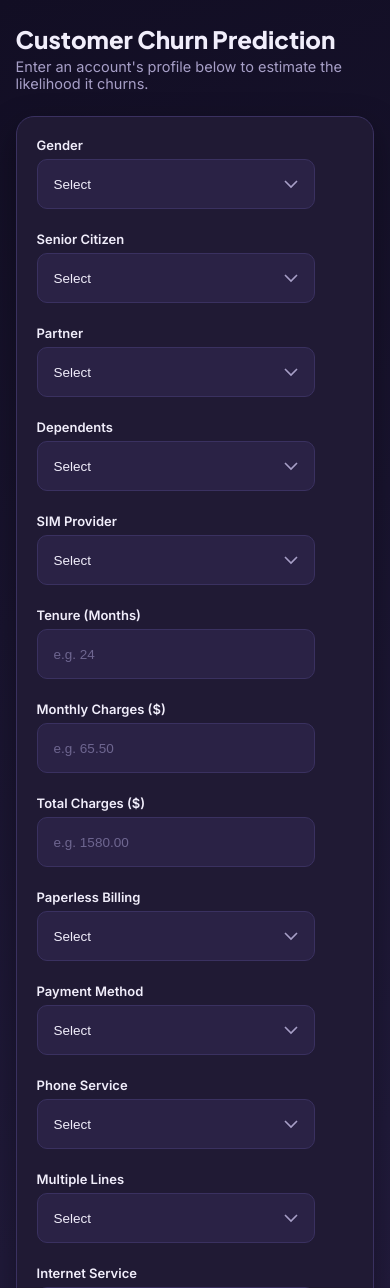
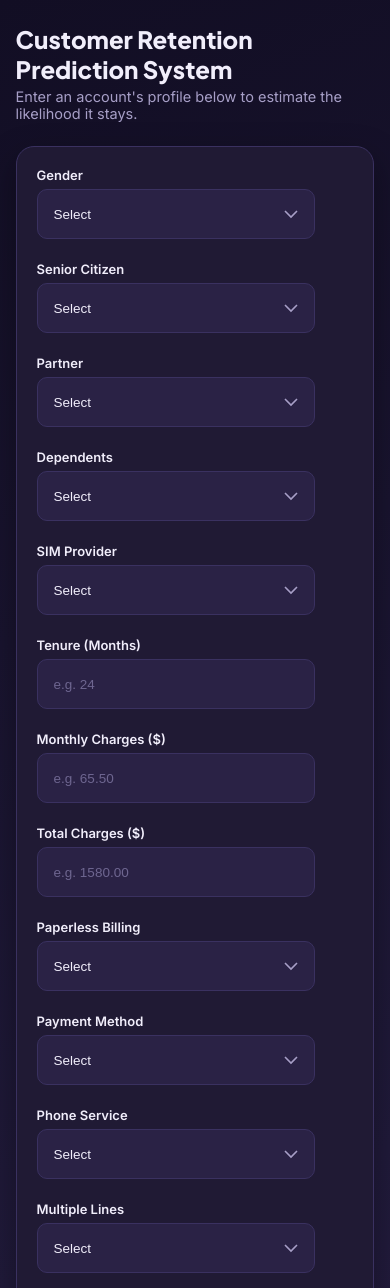
Before and after one commit to Tejasri0/AI_Powered_Customer_Churn_Prediction, a Flask app: page / in a window 390 px wide. Shown: the top 1288 px of the page. Run offline with Flask 3, Linux system fonts and the light colour scheme; parts of the project's set-up code (start-up, migrations or seed data) failed here and were passed over.

Commit message:
Update index.html
Updated the HTML structure and styling for the customer churn prediction form, including changes to the title and form fields.

```diff
--- a/templates/index.html
+++ b/templates/index.html
@@ -3,7 +3,7 @@
 <head>
 <meta charset="UTF-8">
 <meta name="viewport" content="width=device-width, initial-scale=1.0">
-<title>Customer Churn Prediction</title>
+<title>Customer Retention Prediction System</title>
 <link rel="preconnect" href="https://fonts.googleapis.com">
 <link href="https://fonts.googleapis.com/css2?family=Inter:wght@400;500;600&family=Plus+Jakarta+Sans:wght@700;800&display=swap" rel="stylesheet">
 
@@ -34,10 +34,9 @@
         justify-content: center;
     }
 
-
     .wrap {
         width: 80vw;
-        height: 80vh;
+        min-height: 80vh;
         display: flex;
         flex-direction: column;
     }
@@ -50,9 +49,7 @@
     }
     header p { color: var(--muted); font-size: 14.5px; margin-top: 4px; }
 
-
     .card {
-        flex: 1;
         display: flex;
         flex-direction: column;
         background: var(--card);
@@ -60,15 +57,15 @@
         border-radius: 18px;
         padding: 30px 34px;
         box-shadow: 0 12px 32px rgba(0,0,0,0.35);
-        min-height: 0;
     }
 
+    /* FIX: grid-auto-rows with a minmax floor instead of a fixed
+       "repeat(5, 1fr) auto" row template — rows now keep a sane minimum
+       height instead of being compressed to fit a fixed-height parent */
     form {
-        flex: 1;
         display: grid;
         grid-template-columns: repeat(4, 1fr);
-        grid-template-rows: repeat(5, 1fr) auto;
-        align-content: space-evenly;
+        grid-auto-rows: minmax(70px, auto);
         column-gap: 60px;
         row-gap: 34px;
     }
@@ -174,11 +171,11 @@
     footer { text-align: center; color: #6E6690; font-size: 12px; margin-top: 26px; }
 
     @media (max-width: 1100px) {
-        form { grid-template-columns: repeat(3, 1fr); grid-template-rows: repeat(7, 1fr) auto; column-gap: 44px; row-gap: 26px; }
+        form { grid-template-columns: repeat(3, 1fr); column-gap: 44px; row-gap: 26px; }
     }
     @media (max-width: 760px) {
         .wrap { height: auto; }
-        form { grid-template-columns: repeat(2, 1fr); grid-template-rows: none; column-gap: 34px; row-gap: 22px; }
+        form { grid-template-columns: repeat(2, 1fr); column-gap: 34px; row-gap: 22px; }
     }
     @media (max-width: 460px) {
         .wrap { width: 92vw; }
@@ -191,8 +188,8 @@
 
 <div class="wrap">
   <header>
-    <h1>Customer Churn Prediction</h1>
-    <p>Enter an account's profile below to estimate the likelihood it churns.</p>
+    <h1>Customer Retention Prediction System</h1>
+    <p>Enter an account's profile below to estimate the likelihood it stays.</p>
   </header>
 
   <div class="card">
```
